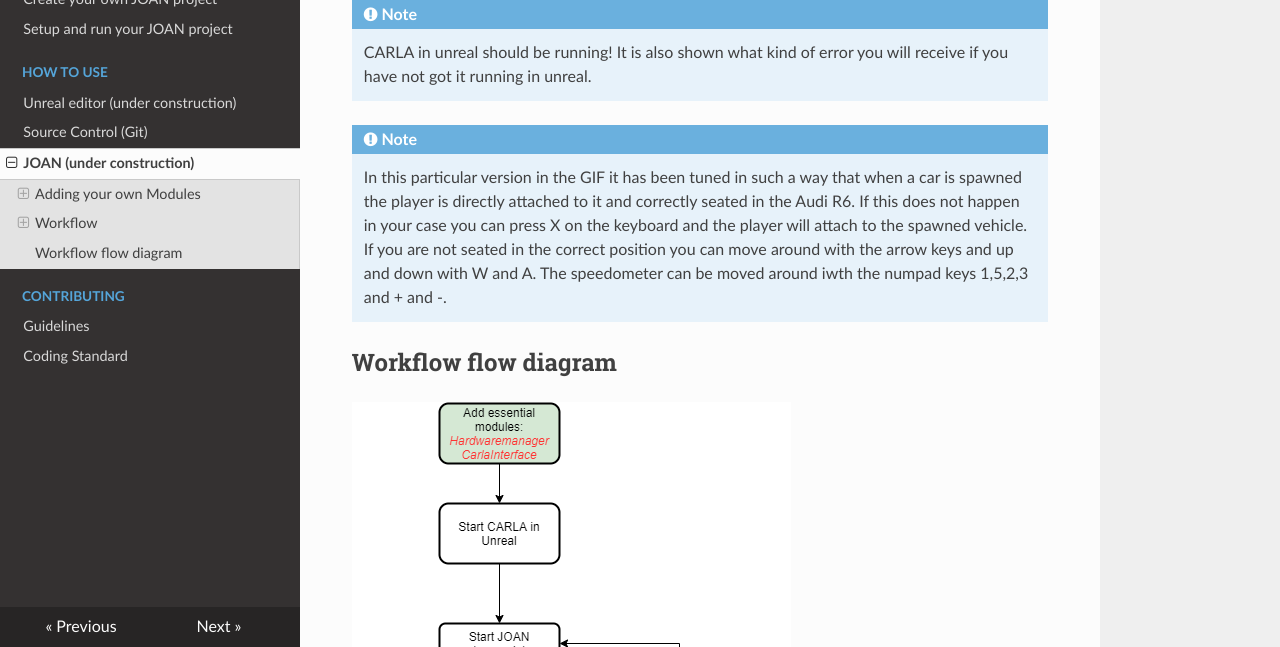
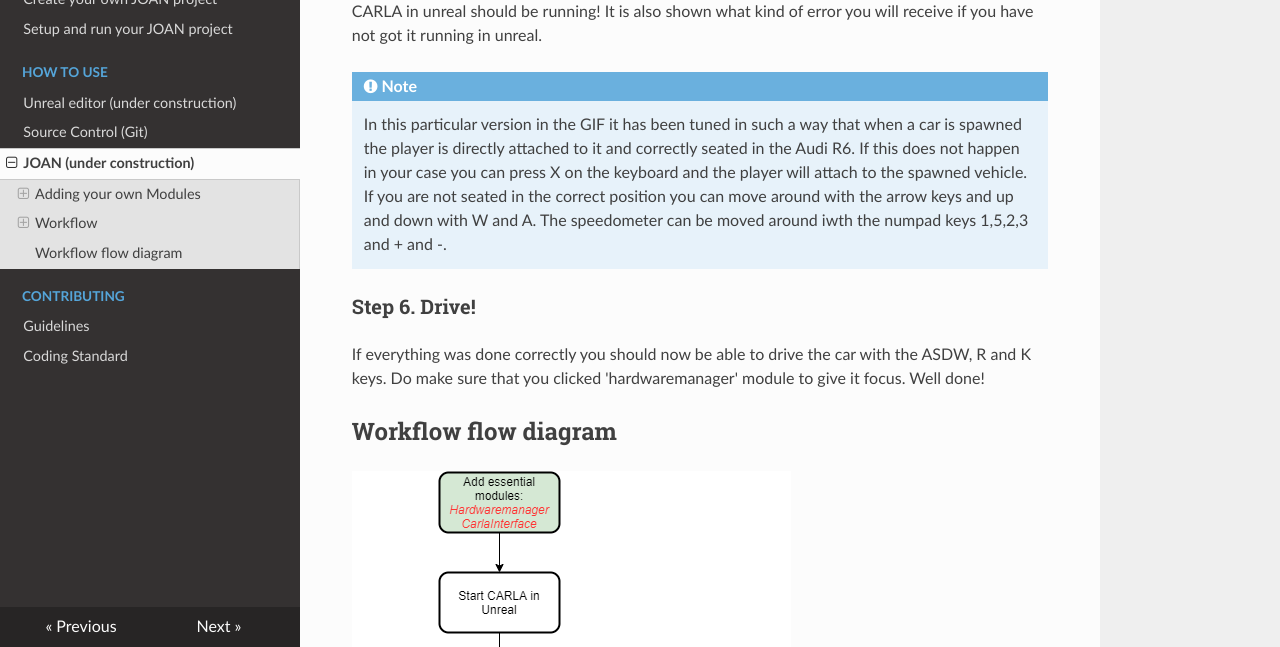
Before and after one commit to tud-hri/joan, an MkDocs documentation site: the page built from docs/how-to-joan.md, in a window 1280 px wide and 900 px high, scrolled down 5895 px, cut to the strip 253-900 px from the top of the window. Built offline with MkDocs 1.6.1, drawn with Linux system fonts in a browser that asks for light colours; nearby versions of some CDN libraries.

Commit message:
last step carla interface
Former-commit-id: 69c98297cc5a8edcbc9bdc98c9f7761ddb078d99

```diff
--- a/docs/how-to-joan.md
+++ b/docs/how-to-joan.md
@@ -148,12 +148,14 @@ A flow-diagram is also available at the end of this page.
 Next step is to setup the Carla Interface module. This module has some built in fail safes so that you will always use the correct order. There is however an important step you should not miss to actually drive around a car which is __select your input device!!__. A short gif of setting it up is shown below:
 ![Carla Interface Setup](gifs/CarlaInterfaceSetup.gif)
 
-
-!!! Note
-    CARLA in unreal should be running! It is also shown what kind of error you will receive if you have not got it running in unreal.
+CARLA in unreal should be running! It is also shown what kind of error you will receive if you have not got it running in unreal.
 
 !!! Note
     In this particular version in the GIF it has been tuned in such a way that when a car is spawned the player is directly attached to it and correctly seated in the Audi R6. If this does not happen in your case you can press X on the keyboard and the player will attach to the spawned vehicle. If you are not seated in the correct position you can move around with the arrow keys and up and down with W and A. The speedometer can be moved around iwth the numpad keys 1,5,2,3 and + and -.
 
+### Step 6. Drive!
+If everything was done correctly you should now be able to drive the car with the ASDW, R and K keys. Do make sure that you clicked 'hardwaremanager' module to give it focus. Well done!
+
+
 ## Workflow flow diagram
 ![workflow](imgs/JOAN_Workflow.png)
```
Also changed, not shown: other parts of docs/how-to-joan.md (+2 -2 lines).
